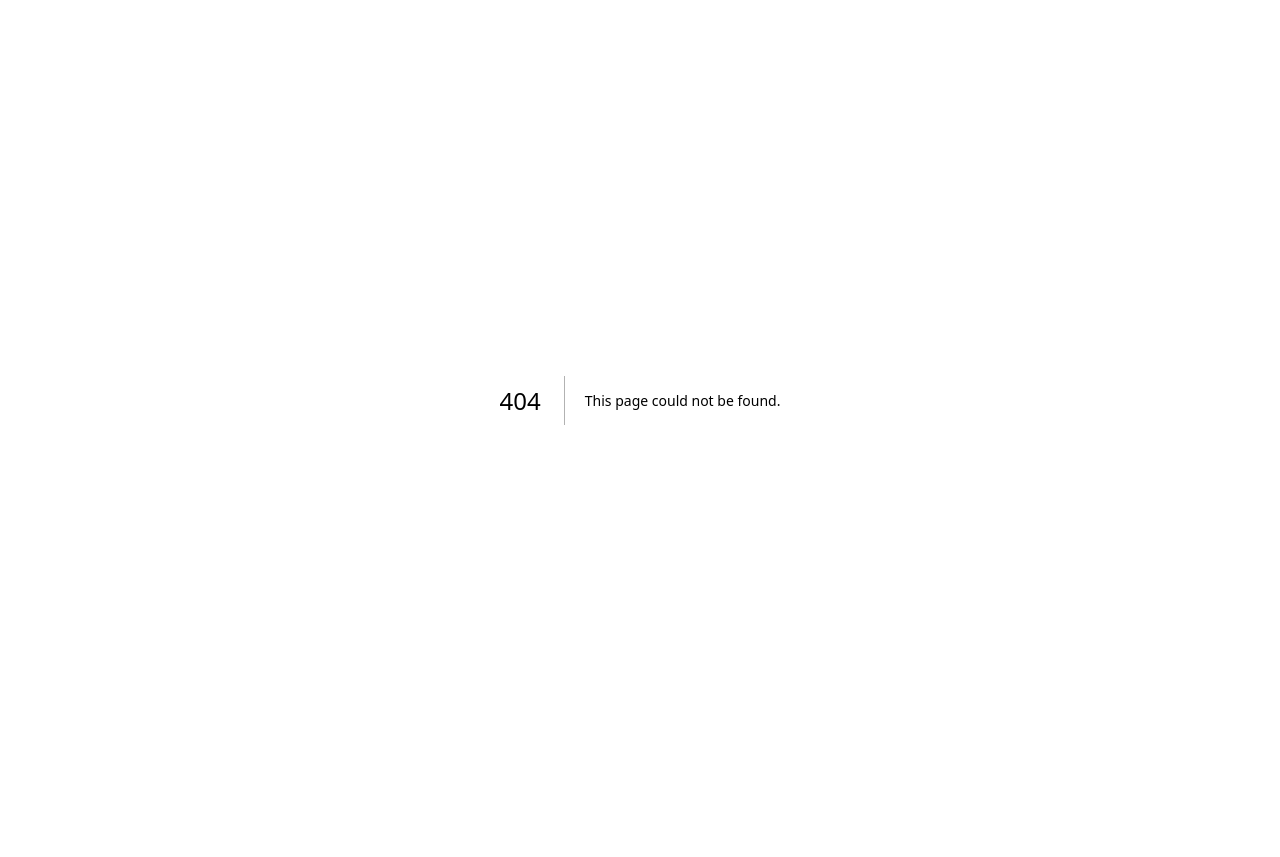
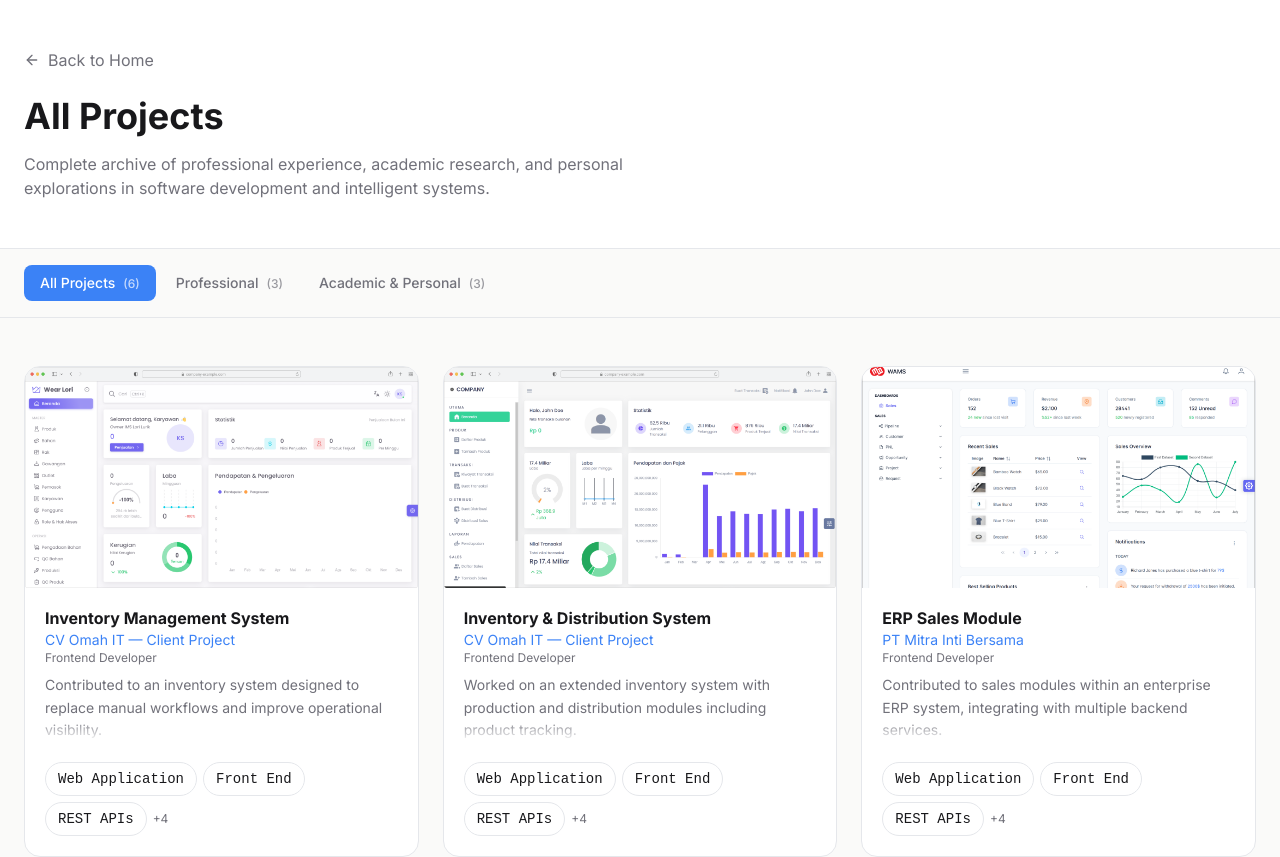
Before and after one commit to gede-wahyu/portfolio1, a Next.js app: page /projects in a window 1280 px wide. Before the commit this address had no page. Shown: the top 857 px of the page. Before the commit the page ends 800 px from the top, so only its background shows below. Built offline with nearby package versions, Linux system fonts and the light colour scheme.

Commit message:
feat: Implement dedicated projects page with project data, filtering, and navigation components.

```diff
--- /dev/null
+++ b/app/projects/page.js
@@ -0,0 +1,111 @@
+'use client';
+
+import { useState, useEffect } from 'react';
+import { useSearchParams } from 'next/navigation';
+import { motion } from 'framer-motion';
+import Link from 'next/link';
+import { FiArrowLeft } from 'react-icons/fi';
+import ProjectCard from '@/components/ui/ProjectCard';
+import { professionalProjects, academicProjects } from '@/data/projects';
+import { staggerContainer, staggerItem } from '@/utils/animations';
+
+const filters = [
+    { key: 'all', label: 'All Projects' },
+    { key: 'professional', label: 'Professional' },
+    { key: 'academic', label: 'Academic & Personal' },
+];
+
+export default function ProjectsPage() {
+    const searchParams = useSearchParams();
+    const initialFilter = searchParams.get('filter') || 'all';
+    const [activeFilter, setActiveFilter] = useState(initialFilter);
+
+    // Update filter when URL changes
+    useEffect(() => {
+        const filter = searchParams.get('filter') || 'all';
+        setActiveFilter(filter);
+    }, [searchParams]);
+
+    // Combine and filter projects
+    const allProjects = [
+        ...professionalProjects.map(p => ({ ...p, category: 'professional' })),
+        ...academicProjects.map(p => ({ ...p, category: 'academic' })),
+    ];
+
+    const filteredProjects = activeFilter === 'all'
+        ? allProjects
+        : allProjects.filter(p => p.category === activeFilter);
+
+    return (
+        <main className="min-h-screen bg-[var(--bg)]">
+            {/* Header */}
+            <div className="bg-[var(--surface)] border-b border-[var(--text-secondary)]/10">
+                <div className="max-w-7xl mx-auto px-6 py-12">
+                    <Link
+                        href="/#projects"
+                        className="inline-flex items-center gap-2 text-[var(--text-secondary)] hover:text-[var(--accent)] mb-6 transition-colors"
+                    >
+                        <FiArrowLeft /> Back to Home
+                    </Link>
+                    <h1 className="text-3xl md:text-4xl font-bold text-[var(--text)] mb-4">
+                        All Projects
+                    </h1>
+                    <p className="text-[var(--text-secondary)] max-w-2xl">
+                        Complete archive of professional experience, academic research, and personal explorations in software development and intelligent systems.
+                    </p>
+                </div>
+            </div>
+
+            {/* Filter Tabs */}
+            <div className="bg-[var(--bg)] border-b border-[var(--text-secondary)]/10 sticky top-0 z-10">
+                <div className="max-w-7xl mx-auto px-6">
+                    <div className="flex gap-1 overflow-x-auto py-4">
+                        {filters.map(({ key, label }) => (
+                            <button
+                                key={key}
+                                onClick={() => setActiveFilter(key)}
+                                className={`px-4 py-2 rounded-lg font-medium text-sm whitespace-nowrap transition-colors ${activeFilter === key
+                                        ? 'bg-[var(--accent)] text-white'
+                                        : 'text-[var(--text-secondary)] hover:bg-[var(--surface)] hover:text-[var(--text)]'
+                                    }`}
+                            >
+                                {label}
+                                <span className="ml-2 text-xs opacity-70">
+                                    ({key === 'all'
+                                        ? allProjects.length
+                                        : allProjects.filter(p => p.category === key).length})
+                                </span>
+                            </button>
+                        ))}
+                    </div>
+                </div>
+            </div>
+
+            {/* Projects Grid */}
+            <div className="max-w-7xl mx-auto px-6 py-12">
+                <motion.div
+                    key={activeFilter}
+                    variants={staggerContainer}
+                    initial="hidden"
+                    animate="visible"
+                    className="grid sm:grid-cols-2 lg:grid-cols-3 gap-6"
+                >
+                    {filteredProjects.map((project) => (
+                        <motion.div key={project.id} variants={staggerItem}>
+                            <ProjectCard
+                                {...project}
+                                variant={project.category}
+                            />
+                        </motion.div>
+                    ))}
+                </motion.div>
+
+                {filteredProjects.length === 0 && (
+                    <div className="text-center py-12 text-[var(--text-secondary)]">
+                        No projects found in this category.
+                    </div>
+                )}
+            </div>
+        </main>
+    );
+}
--- a/components/layout/Navbar.jsx
+++ b/components/layout/Navbar.jsx
@@ -1,11 +1,15 @@
 'use client';
 
 import { useState, useEffect } from 'react';
+import { usePathname } from 'next/navigation';
+import Link from 'next/link';
 import { motion } from 'framer-motion';
 import ThemeToggle from './ThemeToggle';
 
 export default function Navbar() {
     const [scrolled, setScrolled] = useState(false);
+    const pathname = usePathname();
+    const isHomePage = pathname === '/';
 
     useEffect(() => {
         const handleScroll = () => {
@@ -22,6 +26,13 @@ export default function Navbar() {
         }
     };
 
+    const navItems = [
+        { label: 'About', type: 'scroll', target: 'about' },
+        { label: 'Projects', type: 'scroll', target: 'projects' },
+        { label: 'Skills', type: 'scroll', target: 'skills' },
+        { label: 'Contact', type: 'scroll', target: 'contact' },
+    ];
+
     return (
         <motion.nav
             initial={{ y: -100 }}
@@ -33,24 +44,43 @@ export default function Navbar() {
         >
             <div className="max-w-6xl mx-auto px-6 py-4 flex items-center justify-between">
                 {/* Logo/Name */}
-                <button
-                    onClick={() => scrollToSection('home')}
+                <Link
+                    href="/"
                     className="text-xl font-bold text-[var(--text)] hover:text-[var(--accent)] transition-colors"
                 >
                     iGW
-                </button>
+                </Link>
 
                 {/* Navigation Links */}
                 <div className="flex items-center gap-8">
                     <div className="hidden md:flex items-center gap-6">
-                        {['About', 'Projects', 'Skills', 'Contact'].map((item) => (
-                            <button
-                                key={item}
-                                onClick={() => scrollToSection(item.toLowerCase())}
-                                className="text-[var(--text-secondary)] hover:text-[var(--accent)] transition-colors font-medium"
-                            >
-                                {item}
-                            </button>
+                        {navItems.map((item) => (
+                            item.type === 'link' ? (
+                                <Link
+                                    key={item.label}
+                                    href={item.target}
+                                    className={`font-medium transition-colors ${pathname === item.target
+                                        ? 'text-[var(--accent)]'
+                                        : 'text-[var(--text-secondary)] hover:text-[var(--accent)]'
+                                        }`}
+                                >
+                                    {item.label}
+                                </Link>
+                            ) : (
+                                <button
+                                    key={item.label}
+                                    onClick={() => {
+                                        if (isHomePage) {
+                                            scrollToSection(item.target);
+                                        } else {
+                                            window.location.href = `/#${item.target}`;
+                                        }
+                                    }}
+                                    className="text-[var(--text-secondary)] hover:text-[var(--accent)] transition-colors font-medium"
+                                >
+                                    {item.label}
+                                </button>
+                            )
                         ))}
                     </div>
 
--- a/components/sections/Projects.jsx
+++ b/components/sections/Projects.jsx
@@ -3,6 +3,8 @@
 import { motion } from 'framer-motion';
 import { useInView } from 'framer-motion';
 import { useRef } from 'react';
+import Link from 'next/link';
+import { FiArrowRight } from 'react-icons/fi';
 import ProjectCard from '@/components/ui/ProjectCard';
 import { professionalProjects, academicProjects } from '@/data/projects';
 import { staggerContainer, staggerItem } from '@/utils/animations';
@@ -10,6 +12,14 @@ import { staggerContainer, staggerItem } from '@/utils/animations';
 export default function Projects() {
     const ref = useRef(null);
     const isInView = useInView(ref, { once: true, margin: '-100px' });
+
+    // Filter featured projects, limit to 3
+    const featuredProfessional = professionalProjects
+        .filter(p => p.featured)
+        .slice(0, 3);
+    const featuredAcademic = academicProjects
+        .filter(p => p.featured)
+        .slice(0, 3);
 
     return (
         <section id="projects" className="py-20 px-6 bg-[var(--surface)]">
@@ -37,7 +47,7 @@ export default function Projects() {
                             Professional Experience
                         </h3>
                         <div className="grid sm:grid-cols-2 lg:grid-cols-3 gap-6">
-                            {professionalProjects.map((project) => (
+                            {featuredProfessional.map((project) => (
                                 <motion.div key={project.id} variants={staggerItem}>
                                     <ProjectCard
                                         {...project}
@@ -49,6 +59,7 @@ export default function Projects() {
                         </div>
                     </div>
 
+
                     {/* Academic & Personal Projects */}
                     <div>
                         <h3 className="text-xl font-semibold text-[var(--text)] mb-6 flex items-center gap-2">
@@ -56,13 +67,23 @@ export default function Projects() {
                             Academic & Personal Projects
                         </h3>
                         <div className="grid sm:grid-cols-2 lg:grid-cols-3 gap-6">
-                            {academicProjects.map((project) => (
+                            {featuredAcademic.map((project) => (
                                 <motion.div key={project.id} variants={staggerItem}>
                                     <ProjectCard {...project} variant="academic" />
                                 </motion.div>
                             ))}
                         </div>
                     </div>
+
+                    {/* CTA to View All Projects */}
+                    <div className="mt-12 text-center">
+                        <Link
+                            href="/projects"
+                            className="inline-flex items-center gap-2 px-6 py-3 bg-[var(--accent)] text-white rounded-lg font-medium hover:opacity-90 transition-opacity"
+                        >
+                            View All Projects <FiArrowRight />
+                        </Link>
+                    </div>
                 </motion.div>
             </div>
         </section>
--- a/data/projects.js
+++ b/data/projects.js
@@ -3,6 +3,7 @@ export const professionalProjects = [
   {
     id: 'prof-1',
     title: 'Inventory Management System',
+    featured: true,
     company: 'CV Omah IT — Client Project',
     role: 'Frontend Developer',
     highlights: 'Contributed to an inventory system designed to replace manual workflows and improve operational visibility.',
@@ -23,6 +24,7 @@ export const professionalProjects = [
   {
     id: 'prof-2',
     title: 'Inventory & Distribution System',
+    featured: true,
     company: 'CV Omah IT — Client Project',
     role: 'Frontend Developer',
     highlights: 'Worked on an extended inventory system with production and distribution modules including product tracking.',
@@ -43,6 +45,7 @@ export const professionalProjects = [
   {
     id: 'prof-3',
     title: 'ERP Sales Module',
+    featured: true,
     company: 'PT Mitra Inti Bersama',
     role: 'Frontend Developer',
     highlights: 'Contributed to sales modules within an enterprise ERP system, integrating with multiple backend services.',
@@ -67,6 +70,7 @@ export const academicProjects = [
   {
     id: 'acad-1',
     title: 'Veelo Dashboard Starter',
+    featured: true,
     company: 'Personal Project',
     role: 'Frontend Project',
     highlights: 'A modern, customizable dashboard template built with Nuxt 3 and a component-based architecture.',
@@ -82,6 +86,7 @@ export const academicProjects = [
   {
     id: 'acad-2',
     title: 'Phishing Website Detection with Rough Set Models',
+    featured: true,
     company: 'Academic Project',
     role: 'Intelligent System Coursework',
     highlights: 'An experimental study investigating how discretization strategies influence decision boundaries and rule complexity.',
@@ -98,6 +103,7 @@ export const academicProjects = [
   {
     id: 'acad-3',
     title: 'Feature-Based vs Deep Learning Image Classification',
+    featured: true,
     company: 'Academic Project',
     role: 'Intelligent System Coursework',
     highlights: 'A comparative study analyzing differences in feature representation between classical ML and deep learning.',
```
